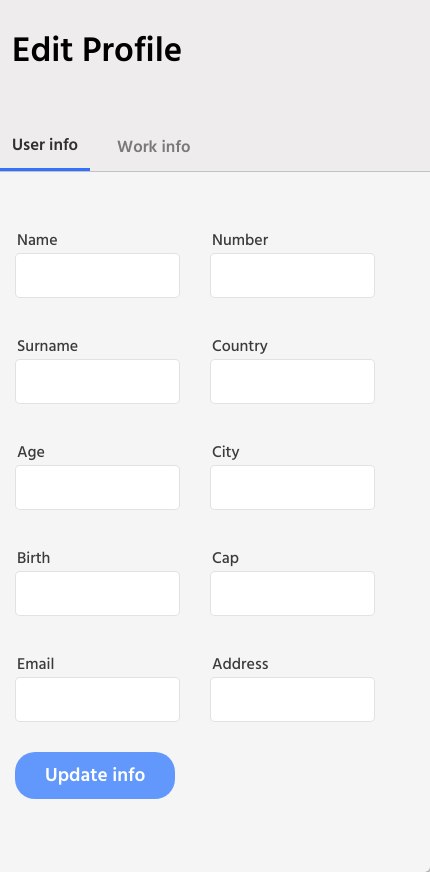
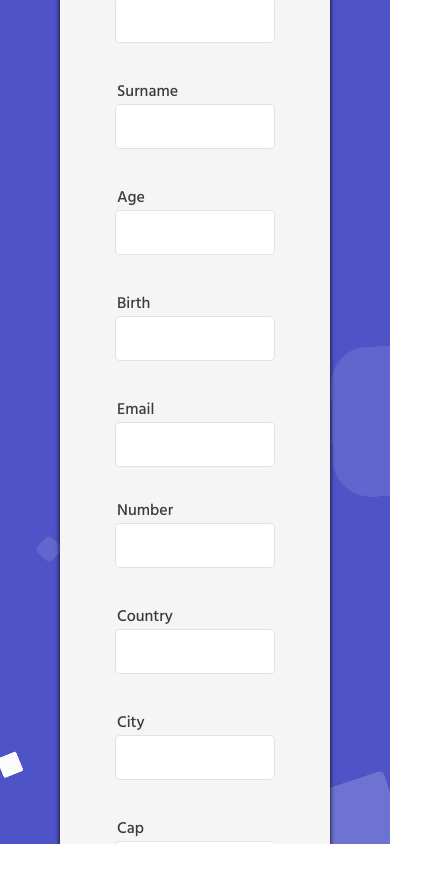
Before and after one commit to Gianmaph/giancv, a React (Vite) app: page /settings in a window 390 px wide. Shown: the whole page, 430 px wide, since content can reach past the window. After the commit the page ends 844 px from the top, so only its background shows below. Built offline with nearby package versions, Linux system fonts and the light colour scheme; no server answers; the database is empty.

Commit message:
Media query

```diff
--- a/src/components/background/background.css
+++ b/src/components/background/background.css
@@ -2,6 +2,7 @@
   position: absolute;
   top: 0;
   left: 0;
+  overflow: scroll;
 }
 
 .area {
--- a/src/components/settings/index.jsx
+++ b/src/components/settings/index.jsx
@@ -2,6 +2,7 @@ import { useEffect, useState } from "react";
 import styles from "./styles.module.scss";
 import Navbutton from "./navbutton";
 import Userinfo from "./userinfo";
+import "../background/background.css";
 
 const Settings = () => {
   const [button1Select, setButton1Select] = useState(false);
--- a/src/components/settings/styles.module.scss
+++ b/src/components/settings/styles.module.scss
@@ -5,6 +5,7 @@
   align-items: center;
   height: 100vh;
   width: 100vw;
+  @media (min-width: 1000px) {
     .settings {
       width: 900px;
       height: 900px;
@@ -33,3 +34,120 @@
       }
     }
   }
+  @media (max-width: 1000px) {
+    .settings {
+      width: 700px;
+      height: 900px;
+      background: #f5f5f5;
+      border-radius: 5px;
+      box-shadow: 0 0 5px black;
+      display: flex;
+      flex-direction: column;
+      .header {
+        height: 200px;
+        background-color: #eeecec;
+        border-bottom: 0.2px solid rgba(0, 0, 0, 0.182);
+        padding: 50px 0px 0px 40px;
+        display: flex;
+        flex-direction: column;
+        justify-content: space-between;
+        .title {
+          margin-left: 12px;
+          font-size: 35px;
+          font-weight: 600;
+        }
+        nav {
+          display: flex;
+          gap: 15px;
+        }
+      }
+    }
+  }
+  @media (max-width: 750px) {
+    .settings {
+      width: 500px;
+      height: 1400px;
+      background: #f5f5f5;
+      border-radius: 5px;
+      box-shadow: 0 0 5px black;
+      display: flex;
+      flex-direction: column;
+      .header {
+        height: 200px;
+        background-color: #eeecec;
+        border-bottom: 0.2px solid rgba(0, 0, 0, 0.182);
+        padding: 50px 0px 0px 40px;
+        display: flex;
+        flex-direction: column;
+        justify-content: space-between;
+        .title {
+          margin-left: 12px;
+          font-size: 35px;
+          font-weight: 600;
+        }
+        nav {
+          display: flex;
+          gap: 15px;
+        }
+      }
+    }
+  }
+  @media (max-width: 600px) {
+    .settings {
+      width: 350px;
+      height: 1400px;
+      background: #f5f5f5;
+      border-radius: 5px;
+      box-shadow: 0 0 5px black;
+      display: flex;
+      flex-direction: column;
+      .header {
+        height: 200px;
+        background-color: #eeecec;
+        border-bottom: 0.2px solid rgba(0, 0, 0, 0.182);
+        padding: 50px 0px 0px 40px;
+        display: flex;
+        flex-direction: column;
+        justify-content: space-between;
+        .title {
+          margin-left: 12px;
+          font-size: 35px;
+          font-weight: 600;
+        }
+        nav {
+          display: flex;
+          gap: 15px;
+        }
+      }
+    }
+  }
+  @media (max-width: 400px) {
+    .settings {
+      width: 270px;
+      height: 1400px;
+      background: #f5f5f5;
+      border-radius: 5px;
+      box-shadow: 0 0 5px black;
+      display: flex;
+      flex-direction: column;
+      .header {
+        height: 200px;
+        background-color: #eeecec;
+        border-bottom: 0.2px solid rgba(0, 0, 0, 0.182);
+        padding: 50px 0px 0px 40px;
+        display: flex;
+        flex-direction: column;
+        justify-content: space-between;
+        .title {
+          margin-left: 12px;
+          font-size: 35px;
+          font-weight: 600;
+        }
+        nav {
+          display: flex;
+          gap: 15px;
+        }
+      }
+    }
+  }
+}
--- a/src/components/settings/userinfo/styles.module.scss
+++ b/src/components/settings/userinfo/styles.module.scss
@@ -19,16 +19,32 @@
     cursor: pointer;
     transition: all 0.2s;
   }
+  @media (max-width: 400px) {
+    .button {
+      background-color: rgba(53, 124, 255, 0.76);
+      color: white;
+      font-weight: 600;
+      font-size: 1.1rem;
+      border-radius: 20px;
+      padding: 8px 30px 8px 30px;
+      border: 0;
+      margin: 15px;
+      cursor: pointer;
+      transition: all 0.2s;
+    }
+  }
   .section {
     display: flex;
     justify-content: space-evenly;
     align-items: center;
+    flex-wrap: wrap;
     .subsection {
       width: 50vw;
       display: flex;
       flex-direction: column;
       padding: 15px;
       gap: 35px;
+      width: 400px;
       .textbox {
         p {
           color: rgb(58, 59, 59);
@@ -46,5 +62,57 @@
         }
       }
     }
+    @media (max-width: 1000px) {
+      .subsection {
+        width: 50vw;
+        display: flex;
+        flex-direction: column;
+        padding: 15px;
+        gap: 35px;
+        width: 300px;
+        .textbox {
+          p {
+            color: rgb(58, 59, 59);
+            font-weight: 500;
+            margin-left: 2px;
+          }
+          .box {
+            color: #353535;
+            font-weight: 600;
+            padding: 10px;
+            width: 100%;
+            border-radius: 5px;
+            height: 45px;
+            border: 1.8px solid rgba(163, 163, 163, 0.308);
+          }
+        }
+      }
+    }
+    @media (max-width: 750px) {
+      .subsection {
+        width: 50vw;
+        display: flex;
+        flex-direction: column;
+        padding: 15px;
+        gap: 35px;
+        width: 400px;
+        .textbox {
+          p {
+            color: rgb(58, 59, 59);
+            font-weight: 500;
+            margin-left: 2px;
+          }
+          .box {
+            color: #353535;
+            font-weight: 600;
+            padding: 10px;
+            width: 100%;
+            border-radius: 5px;
+            height: 45px;
+            border: 1.8px solid rgba(163, 163, 163, 0.308);
+          }
+        }
+      }
+    }
   }
 }
```
Lines whose indentation alone changed are shown as unchanged.
